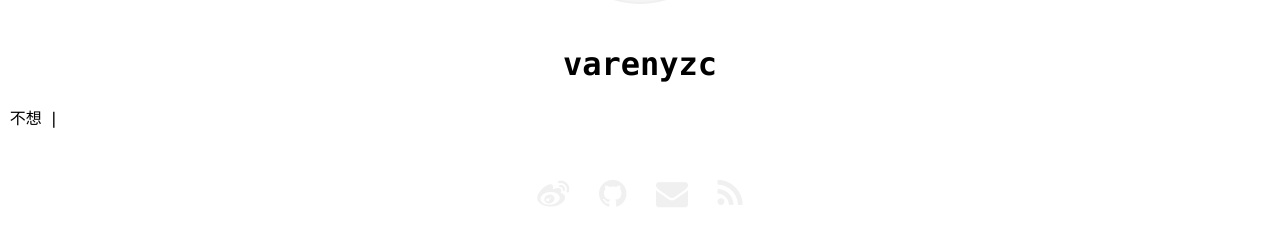
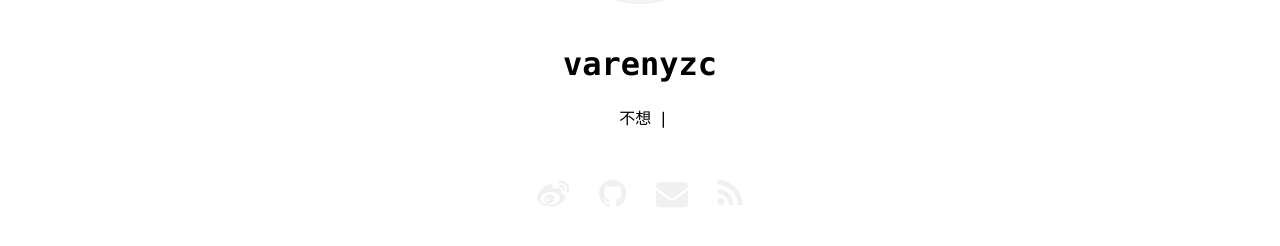
Before and after one commit to varenyzc/varenyzc.github.io, a Jekyll site: the page built from index.md, in a window 1280 px wide. Shown: the part 361-607 px from the top of the page. Built offline with Jekyll 4.4.1, drawn with Linux system fonts in a browser that asks for light colours.

Commit message:
更新页面

```diff
--- a/_layouts/index.html
+++ b/_layouts/index.html
@@ -12,12 +12,17 @@
     <![endif]-->
 
     {% include favicon.html %}
-    <style id="">
+    <style type="text/css">
       .ti-container:before {
         content: '.';
         display: inline-block;
         width: 0;
         visibility: hidden;
+      }
+      .com{
+        justify-content: center;
+        align-items: flex-end;
+        display: flex;
       }
     </style>
     <link rel="stylesheet" href="{{ "/assets/css/index.css" }}" />
@@ -40,7 +45,7 @@
     </div>
     <div class="index-content">
       <h1>{{ site.name }}</h1>
-      <span id="type-it" data-typeitid="2xnigijn3tu" style="display:inline;position:relative;font:inherit;color:inherit;line-height:inherit;" class="ti-container">{{ site.description }}</span>
+      <div class="com"><span id="type-it" data-typeitid="2xnigijn3tu" style="display:inline;position:relative;font:inherit;color:inherit;line-height:inherit;" class="ti-container">{{ site.description }}</span></div>
       <script type="text/javascript"> new TypeIt('#type-it', { speed: 150, startDelay: 500, loop: true }); </script>
       <div class="index-contact">
         <p>
```
